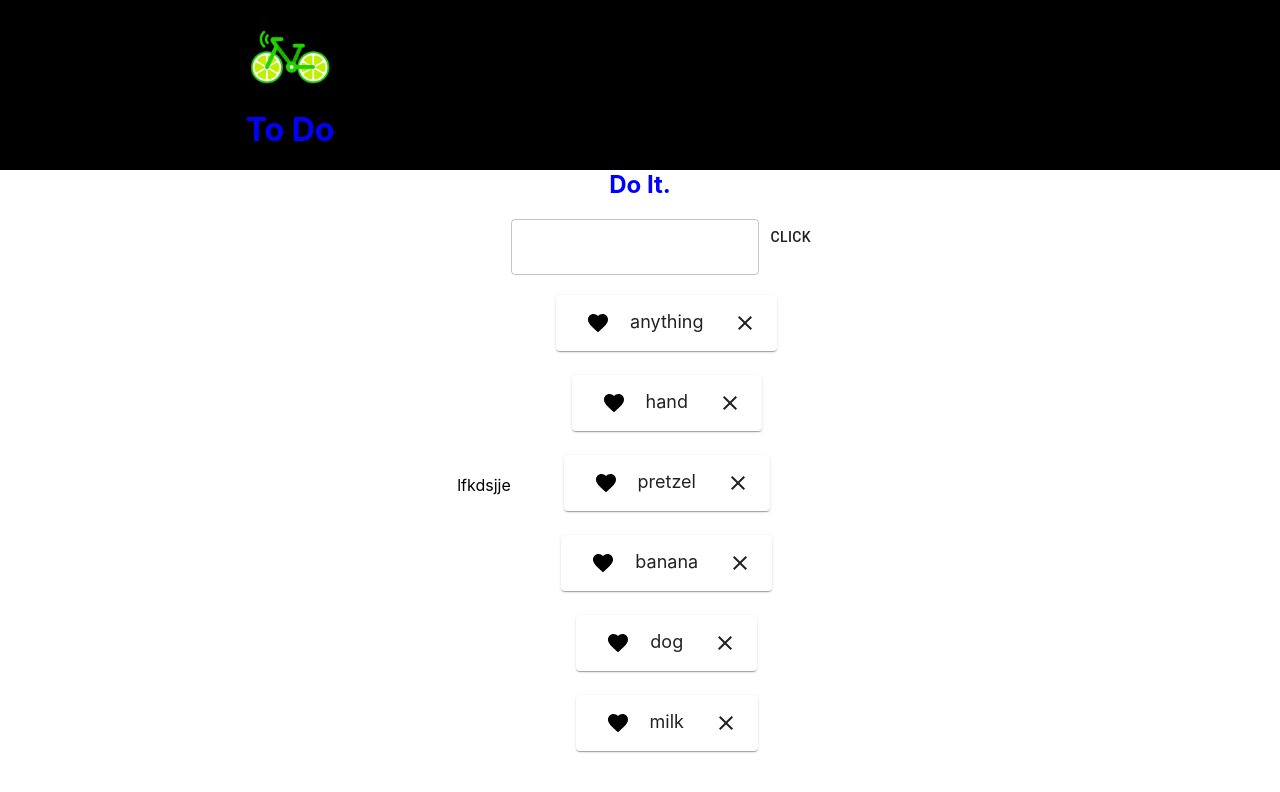
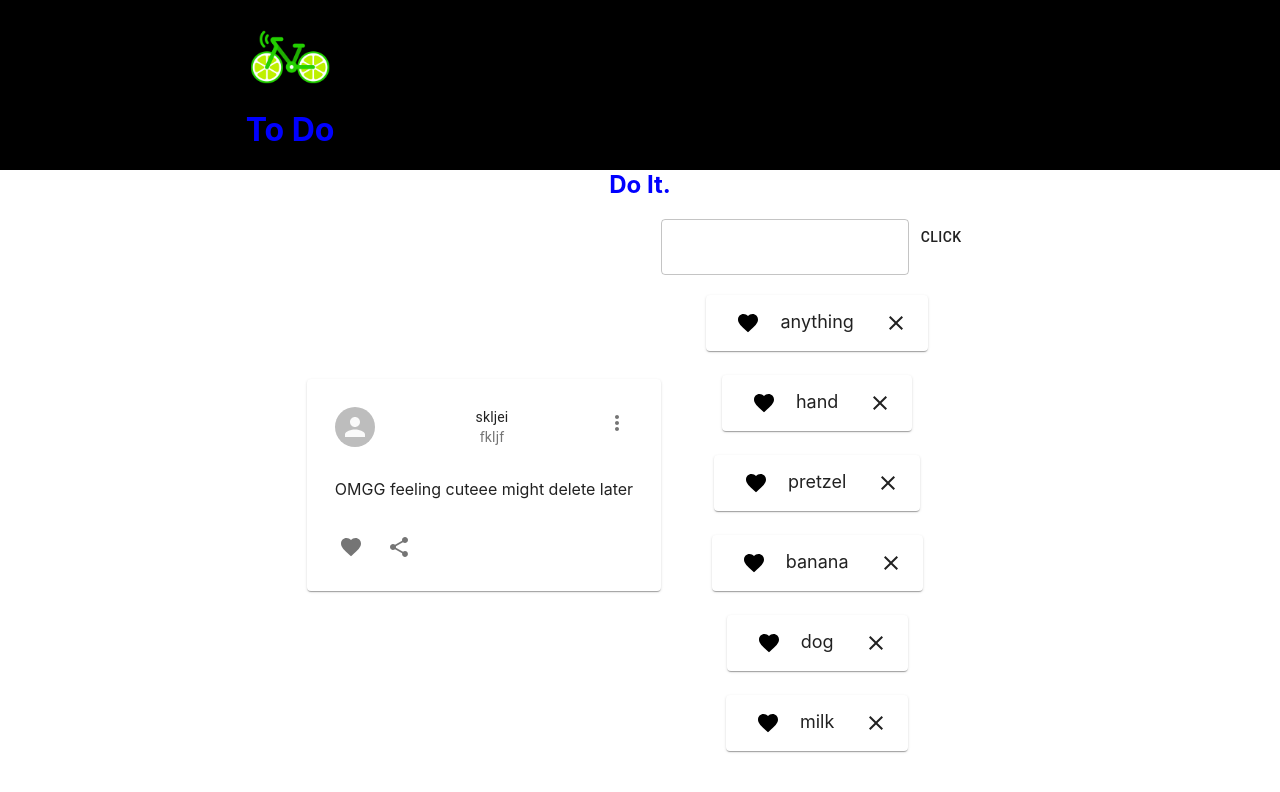
Before and after one commit to eliciaB/Backstagram, a React (Create React App) app: page / in a window 1280 px wide. Shown: the top 792 px of the page. Built offline with nearby package versions, Linux system fonts and the light colour scheme.

Commit message:
added the body to the InstaPost

```diff
--- a/src/App.css
+++ b/src/App.css
@@ -1,6 +1,10 @@
 .App {
   text-align: center;
   align-items: center;
+}
+
+.InstaPostCard {
+  padding: 12px;
 }
 
 .ImageTitleContainer {
--- a/src/components/InstaPost.js
+++ b/src/components/InstaPost.js
@@ -1,10 +1,48 @@
 import React from 'react'
+import Card from '@material-ui/core/Card'
+import CardHeader from '@material-ui/core/CardHeader'
+import Avatar from '@material-ui/core/Avatar'
+import IconButton from '@material-ui/core/IconButton'
+import MoreVertIcon from '@material-ui/icons/MoreVert'
+import CardContent from '@material-ui/core/CardContent'
+import CardActions from '@material-ui/core/CardActions'
+import FavoriteIcon from '@material-ui/icons/Favorite'
+import ShareIcon from '@material-ui/icons/Share'
+
 
 const InstaPost = () => {
     return (
-        <div>
-            lfkdsjje
-        </div>
+        <Card className="InstaPostCard">
+            <CardHeader
+                avatar={
+                    <Avatar>
+                    </Avatar>
+                }
+                action={
+                    <IconButton>
+                        <MoreVertIcon />
+                    </IconButton>
+                }
+                title="skljei"
+                subheader="fkljf"
+            />
+            {/* ToDo: put card media here */}
+
+            <CardContent>
+                OMGG feeling cuteee might delete later
+            </CardContent>
+            <CardActions disableSpacing>
+                <IconButton>
+                    <FavoriteIcon />
+                </IconButton>
+                <IconButton>
+                    <ShareIcon />
+                </IconButton>
+            </CardActions>
+        </Card>
+
+
+
     )
 }
 
```
